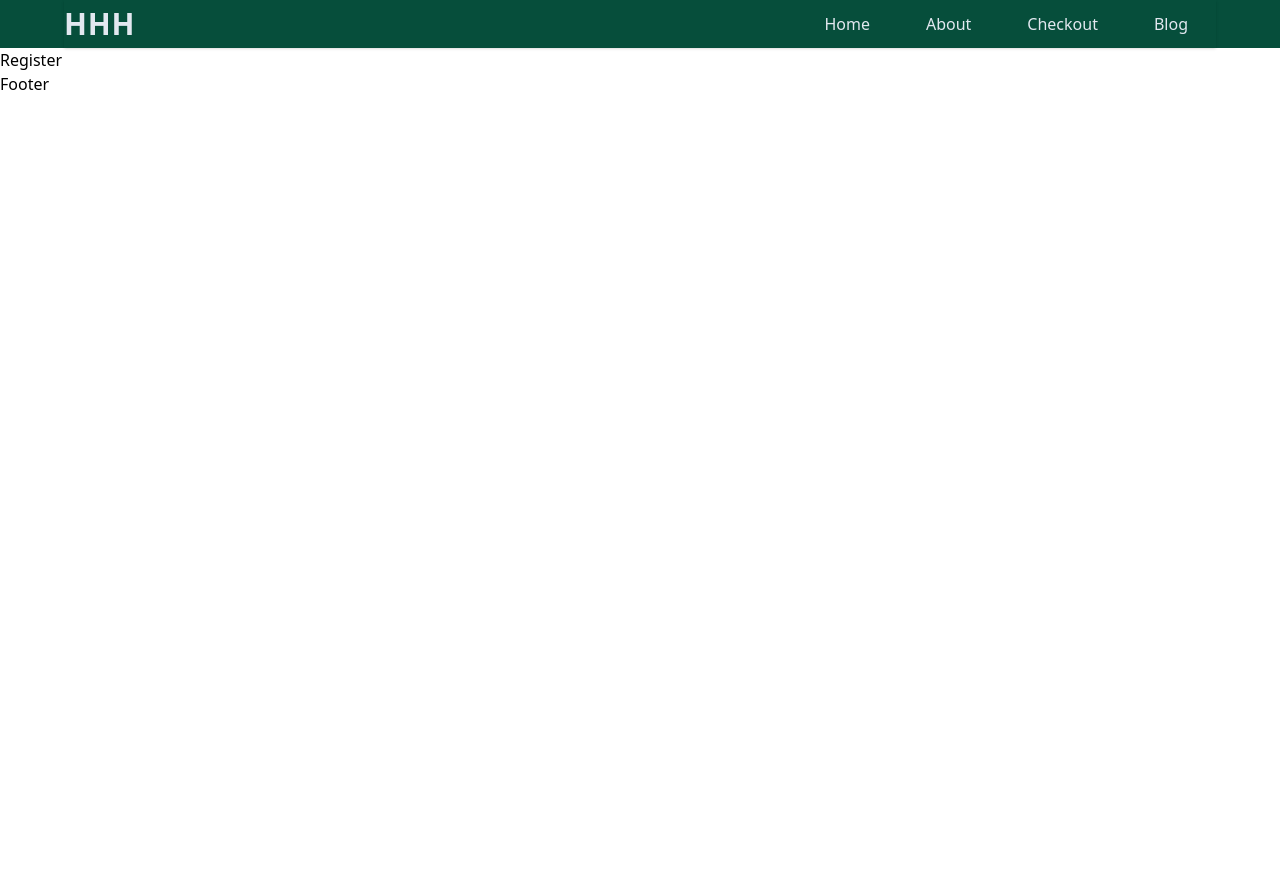
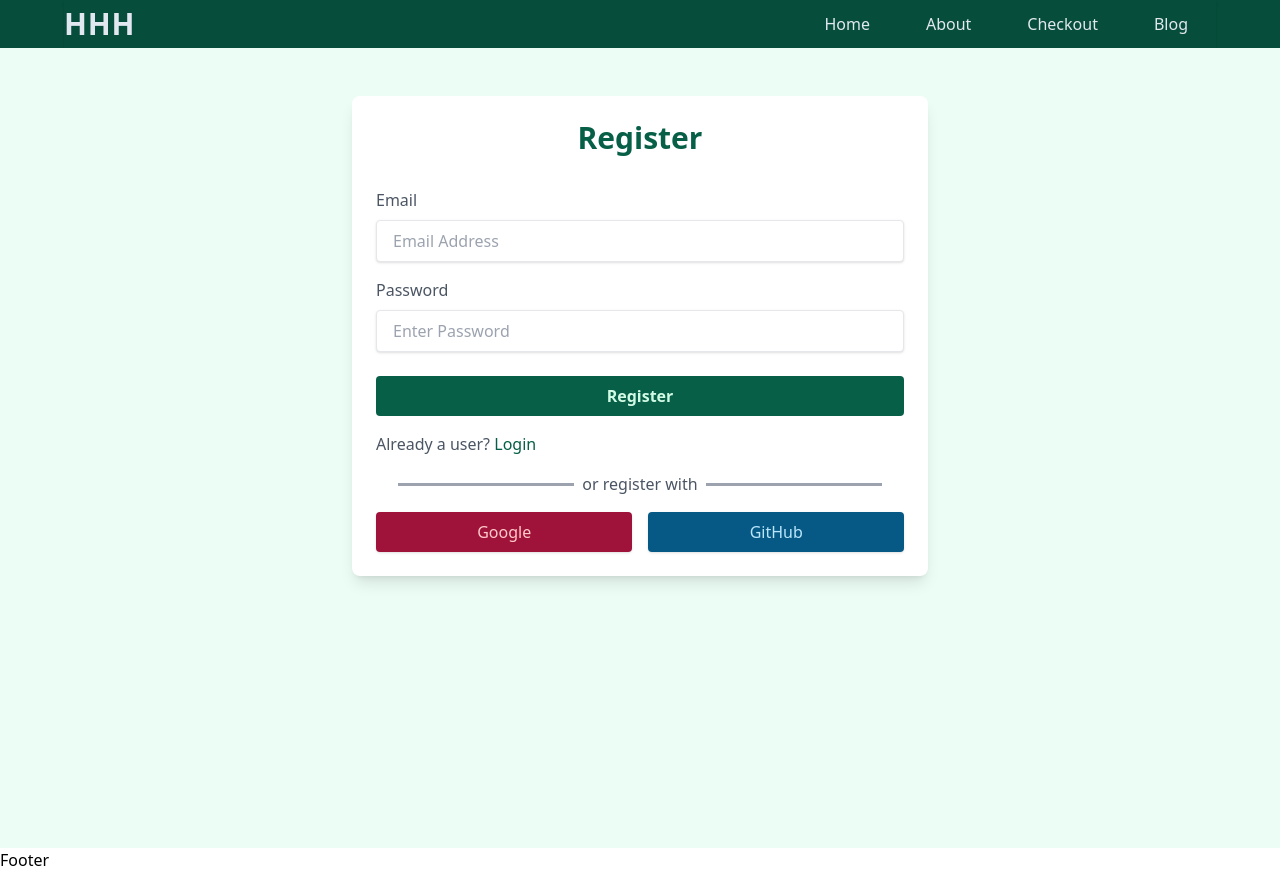
Before and after one commit to hasanTheBest/hasan-hyperlink, a React (Create React App) app: page /register in a window 1280 px wide. Before the commit the page ends 800 px from the top, so only its background shows below. Built offline with nearby package versions, Linux system fonts and the light colour scheme.

Commit message:
login and register component page added.

```diff
--- a/src/pages/Home/Service.jsx
+++ b/src/pages/Home/Service.jsx
@@ -1,6 +1,12 @@
 import React from "react";
+import { useNavigate } from "react-router-dom";
 
 const Service = ({ price, title, image, description, id }) => {
+  const navigate = useNavigate();
+  const handleClickEnroll = (id) => {
+    navigate("/checkout");
+  };
+
   return (
     <div className="shadow-lg relative pb-12 bg-white border-emerald-900">
       <div className="w-full h-[220px] bg-sky-900 mb-8">
@@ -13,7 +19,10 @@ const Service = ({ price, title, image, description, id }) => {
         </h6>
         <p className="mb-6 text-gray-500 font-medium"> {description}</p>
       </div>
-      <button className="px-6 py-3 border-0 shadow absolute bottom-0 w-2/3 bg-emerald-800 hover:bg-emerald-700 transition-all text-emerald-100 left-1/2 -translate-x-1/2">
+      <button
+        className="px-6 py-3 border-0 shadow absolute bottom-0 w-2/3 bg-emerald-800 hover:bg-emerald-700 transition-all text-emerald-100 left-1/2 -translate-x-1/2"
+        onClick={() => handleClickEnroll(id)}
+      >
         Enroll
       </button>
     </div>
--- a/src/pages/Register/Login.jsx
+++ b/src/pages/Register/Login.jsx
@@ -1,4 +1,4 @@
-import { useLocation, useNavigate } from "react-router-dom";
+import { Link, useLocation, useNavigate } from "react-router-dom";
 
 function Login() {
   let navigate = useNavigate();
@@ -22,16 +22,76 @@ function Login() {
   }
 
   return (
-    <div>
-      <p>You must log in to view the page at {from}</p>
+    <section className="h-screen bg-emerald-50 py-12">
+      <div className="bg-white rounded-lg shadow-lg p-6 border-emerald-800 max-w-xl mx-auto">
+        <h2 className="text-3xl text-center font-semibold text-emerald-800 mb-8">
+          Login
+        </h2>
+        <form className="font-medium mb-4" onSubmit={handleSubmit}>
+          {/* Email */}
+          <div className="mb-4 flex flex-col">
+            <label htmlFor="email" className="mb-2 text-gray-600">
+              Email
+            </label>
+            <input
+              type="email"
+              className="py-2 px-4 border shadow rounded text-emerald-700"
+              required
+              placeholder="Email Address"
+            />
+          </div>
+          {/* Password */}
+          <div className="mb-4 flex flex-col">
+            <label htmlFor="password" className="mb-2 text-gray-600">
+              Password
+            </label>
+            <input
+              type="password"
+              className="py-2 px-4 border shadow rounded text-emerald-700"
+              required
+              placeholder="Enter Password"
+            />
+          </div>
 
-      <form onSubmit={handleSubmit}>
-        <label>
-          Username: <input name="username" type="text" />
-        </label>{" "}
-        <button type="submit">Login</button>
-      </form>
-    </div>
+          <button
+            type="submit"
+            className="px-4 py-2 font-semibold w-full bg-emerald-800 hover:bg-emerald-700 border-0 text-emerald-100 hover:text-emerald-50 transition-all rounded mt-2"
+          >
+            Submit
+          </button>
+        </form>
+
+        <p className="text-gray-500 mb-2">
+          Forget Password?{" "}
+          <button className="text-emerald-800 font-medium">
+            Reset Password
+          </button>
+        </p>
+        <p className="text-gray-600">
+          Not a user?{" "}
+          <Link to="/register" className="text-emerald-800 font-medium">
+            Register
+          </Link>
+        </p>
+
+        {/* or login with */}
+        <p className="relative my-4 flex justify-center items-center">
+          <span className="w-1/3 bg-gray-400 h-[3px]"></span>
+          <span className="px-2 text-gray-600 font-medium">or login with</span>
+          <span className="w-1/3 bg-gray-400 h-[3px]"></span>
+        </p>
+
+        {/* login button */}
+        <div className="flex gap-4 flex-wrap justify-between h-10">
+          <button className="bg-rose-800 hover:bg-red-700 flex-grow text-red-200 hover:text-red-100 transition-all rounded shadow">
+            Google
+          </button>
+          <button className="bg-sky-800 hover:bg-sky-700 flex-grow text-sky-200 hover:text-sky-100 transition-all rounded shadow">
+            GitHub
+          </button>
+        </div>
+      </div>
+    </section>
   );
 }
 
--- a/src/pages/Register/Register.jsx
+++ b/src/pages/Register/Register.jsx
@@ -1,7 +1,87 @@
-import React from "react";
+import React, { useRef } from "react";
+import { Link } from "react-router-dom";
 
 const Register = () => {
-  return <div>Register</div>;
+  const emailRef = useRef("");
+  const passwordRef = useRef("");
+
+  const handleRegister = (e) => {
+    e.preventDefault();
+
+    console.log(emailRef.current.value);
+    console.log(passwordRef.current.value);
+  };
+
+  return (
+    <section className="h-screen bg-emerald-50 py-12">
+      <div className="bg-white rounded-lg shadow-lg p-6 border-emerald-800 max-w-xl mx-auto">
+        <h2 className="text-3xl text-center font-semibold text-emerald-800 mb-8">
+          Register
+        </h2>
+        <form className="font-medium mb-4" onSubmit={handleRegister}>
+          {/* Email */}
+          <div className="mb-4 flex flex-col">
+            <label htmlFor="email" className="mb-2 text-gray-600">
+              Email
+            </label>
+            <input
+              type="email"
+              className="py-2 px-4 border shadow rounded text-emerald-700"
+              placeholder="Email Address"
+              ref={emailRef}
+              required
+            />
+          </div>
+          {/* Password */}
+          <div className="mb-4 flex flex-col">
+            <label htmlFor="password" className="mb-2 text-gray-600">
+              Password
+            </label>
+            <input
+              type="password"
+              className="py-2 px-4 border shadow rounded text-emerald-700"
+              placeholder="Enter Password"
+              ref={passwordRef}
+              required
+            />
+          </div>
+
+          <button
+            type="submit"
+            className="px-4 py-2 font-semibold w-full bg-emerald-800 hover:bg-emerald-700 border-0 text-emerald-100 hover:text-emerald-50 transition-all rounded mt-2"
+          >
+            Register
+          </button>
+        </form>
+
+        <p className="text-gray-600">
+          Already a user?{" "}
+          <Link to="/login" className="text-emerald-800 font-medium">
+            Login
+          </Link>
+        </p>
+
+        {/* or register with */}
+        <p className="relative my-4 flex justify-center items-center">
+          <span className="w-1/3 bg-gray-400 h-[3px]"></span>
+          <span className="px-2 text-gray-600 font-medium">
+            or register with
+          </span>
+          <span className="w-1/3 bg-gray-400 h-[3px]"></span>
+        </p>
+
+        {/* register button */}
+        <div className="flex gap-4 flex-wrap justify-between h-10">
+          <button className="bg-rose-800 hover:bg-red-700 flex-grow text-red-200 hover:text-red-100 transition-all rounded shadow">
+            Google
+          </button>
+          <button className="bg-sky-800 hover:bg-sky-700 flex-grow text-sky-200 hover:text-sky-100 transition-all rounded shadow">
+            GitHub
+          </button>
+        </div>
+      </div>
+    </section>
+  );
 };
 
 export default Register;
```
